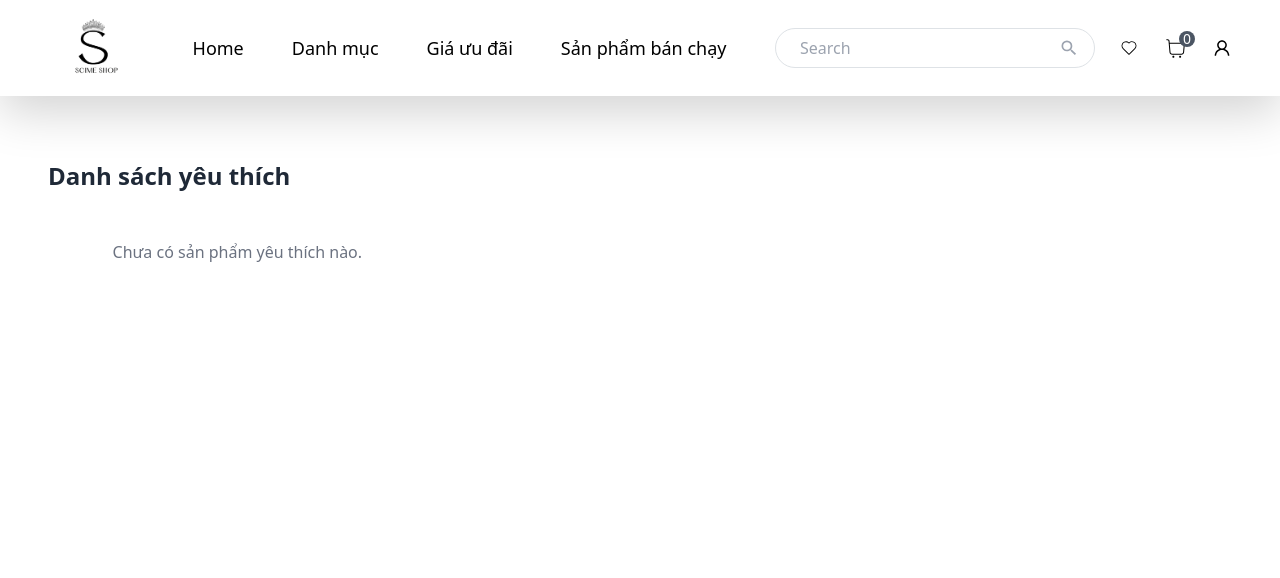
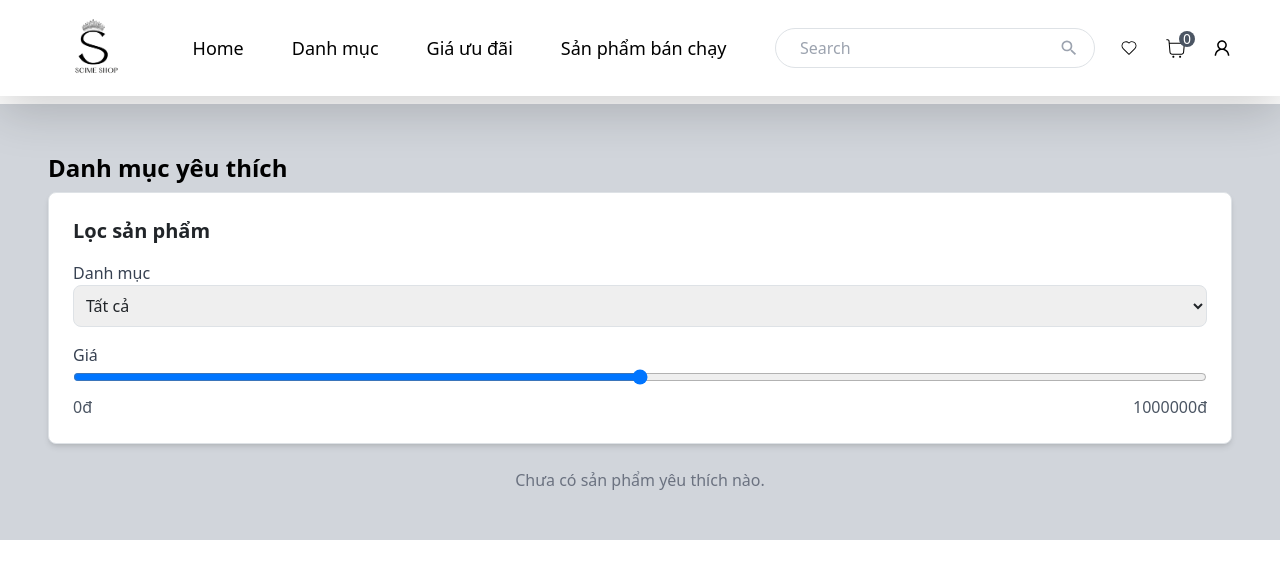
Before and after one commit to nguyen-huu-thang/shop-frontend, a React (Create React App) app: page /love in a window 1280 px wide. Shown: the top 578 px of the page. Built offline with nearby package versions, Linux system fonts and the light colour scheme.

Commit message:
update một số thiết kế trang yêu thích, xây dựng component bộ lọc filter sản phẩm

```diff
--- /dev/null
+++ b/src/components/filter.js
@@ -0,0 +1,63 @@
+import React, { useState } from 'react';
+
+const Filter = ({ categories, onFilterChange }) => {
+  const [selectedCategory, setSelectedCategory] = useState('');
+  const [priceRange, setPriceRange] = useState([0, 1000000]);
+
+  // Hàm xử lý khi thay đổi category
+  const handleCategoryChange = (event) => {
+    const value = event.target.value;
+    setSelectedCategory(value);
+    onFilterChange(value, priceRange);
+  };
+
+  // Hàm xử lý khi thay đổi giá
+  const handlePriceChange = (event) => {
+    const value = event.target.value.split(',').map(Number);
+    setPriceRange(value);
+    onFilterChange(selectedCategory, value);
+  };
+
+  return (
+    <div className="p-4 border rounded-lg shadow-md mb-4 bg-white">
+      <h3 className="text-xl font-semibold mb-3">Lọc sản phẩm</h3>
+
+      {/* Lọc theo Category */}
+      <div className="mb-3">
+        <label htmlFor="category" className="block text-gray-700 font-medium">Danh mục</label>
+        <select
+          id="category"
+          value={selectedCategory}
+          onChange={handleCategoryChange}
+          className="w-full p-2 border rounded-lg"
+        >
+          <option value="">Tất cả</option>
+          {categories.map((category) => (
+            <option key={category} value={category}>{category}</option>
+          ))}
+        </select>
+      </div>
+
+      {/* Lọc theo giá */}
+      <div>
+        <label htmlFor="price" className="block text-gray-700 font-medium">Giá</label>
+        <input
+          type="range"
+          id="price"
+          min="0"
+          max="1000000"
+          step="10000"
+          value={priceRange.join(',')}
+          onChange={handlePriceChange}
+          className="w-full"
+        />
+        <div className="flex justify-between text-gray-600 mt-1">
+          <span>{priceRange[0]}đ</span>
+          <span>{priceRange[1]}đ</span>
+        </div>
+      </div>
+    </div>
+  );
+};
+
+export default Filter;
--- a/src/components/lovecart.js
+++ b/src/components/lovecart.js
@@ -1,24 +1,47 @@
 import React from 'react';
 import { Link } from 'react-router-dom';
+import { FaShareSquare } from "react-icons/fa";
 
 const LoveCart = ({ data, onRemove }) => {
   return (
-    <div className="border p-4 rounded-lg shadow-md hover:shadow-lg transition">
-      <img src={data.interfaceImage} alt={data.name} className="w-full h-48 object-cover mb-4 rounded-lg" />
-      <h3 className="text-xl font-bold text-gray-800">{data.name}</h3>
-      <p className="text-gray-500">{data.description}</p>
-      <p className="text-red-500 font-semibold">{data.price}đ</p>
+    <div className="border p-2 my-2 hover:shadow-lg transition w-full bg-white">
+      {/* Khung chứa thông tin sản phẩm */}
+      <div className="flex space-x-4 justify-between">
+        <Link to={`/${data.slug}`} className='flex items-center'>
+          {/* Ảnh sản phẩm */}
+          <img
+            src={data.interfaceImage}
+            alt={data.name}
+            className="w-16 h-16 object-cover rounded-lg"
+          />
+          {/* Thông tin sản phẩm */}
+          <div className="flex-1">
+            {/* Tên sản phẩm */}
+            <h3 className="text-xl font-bold text-gray-800">{data.name}</h3>
 
-      <div className="flex justify-between items-center mt-4">
-        <Link to={`/${data.slug}`} className="text-blue-600 hover:underline">Chi tiết</Link>
-        <button
-          onClick={() => onRemove(data.id)}
-          className="bg-red-500 text-white px-4 py-2 rounded-lg hover:bg-red-600">
-          Xóa khỏi yêu thích
-        </button>
+            {/* Phân loại sản phẩm */}
+            <p className="text-gray-600">{data.category}</p>
+          </div>
+        </Link>
+
+        {/* Thao tác xóa sản phẩm */}
+        <div className="flex space-x-2 my-2">
+          {/* Button chia sẻ */}
+          <button
+            className="bg-blue-500 text-white px-4 py-1 rounded-lg flex items-center hover:bg-blue-600"
+          >
+            <FaShareSquare className="mr-2" /> Chia sẻ
+          </button>
+
+          {/* Button xóa */}
+          <button
+            onClick={() => onRemove(data.id)}
+            className="bg-red-500 text-white px-4 py-1 rounded-lg hover:bg-red-600">
+            Xóa khỏi yêu thích
+          </button>
+        </div>
       </div>
     </div>
   );
 };
-
 export default LoveCart;
--- a/src/pages/cart.js
+++ b/src/pages/cart.js
@@ -74,7 +74,7 @@ const Cart = () => {
             <table className="w-full table-auto text-left">
               <thead>
                 <tr className="bg-gray-200">
-                  <th className="px-4 py-2">Tên sản phẩm</th>
+                  <th className="px-4 py-2">Sản phẩm</th>
                   <th className="px-4 py-2">Giá</th>
                   <th className="px-4 py-2">Số lượng</th>
                   <th className="px-4 py-2">Tổng tiền</th>
@@ -89,7 +89,14 @@ const Cart = () => {
                     const totalPrice = product.price * item.quantity;
                     return (
                       <tr key={item.productId} className="border-b">
-                        <td className="px-4 py-2">{product.name}</td>
+                        <Link to={`/${product.slug}`}>
+                        <td className="px-4 py-2 flex items-center cursor-pointer">
+                            {/* Hiển thị ảnh sản phẩm */}
+                            <img src={product.interfaceImage} alt={product.name} className="w-12 h-12 object-cover mr-4" />
+                            {/* Hiển thị tên sản phẩm */}
+                            <span>{product.name}</span>
+                        </td>
+                        </Link>
                         <td className="px-4 py-2">{product.price} $</td>
                         <td className="px-4 py-2">
                           <div className="flex items-center space-x-2">
--- a/src/pages/love.js
+++ b/src/pages/love.js
@@ -1,9 +1,10 @@
-import React from 'react';
+import React, {useState} from 'react';
 import { useSelector, useDispatch } from 'react-redux';
 import { removeFromLove } from '../redux/loveSlice';
 import { products } from '../product';
 import LoveCart from '../components/lovecart';
 import Navbar from '../components/navbar';
+import Filter from '../components/filter';
 const Love = () => {
   // Lấy danh sách sản phẩm yêu thích từ Redux store
   const lovedItems = useSelector((store) => store.love.items);
@@ -13,6 +14,7 @@ const Love = () => {
     lovedItems.some(lovedItem => lovedItem.productId === product.id)
   );
 
+  const [filteredProducts, setFilteredProducts] = useState(lovedProducts); // Lưu danh sách sản phẩm đã lọc
   const dispatch = useDispatch();
 
   // Hàm xử lý xóa sản phẩm khỏi yêu thích
@@ -20,16 +22,38 @@ const Love = () => {
     dispatch(removeFromLove({ productId }));
   };
 
+  const handleFilterChange = (category, priceRange) => {
+    let filtered = lovedProducts;
+
+    // Lọc theo category
+    if (category) {
+      filtered = filtered.filter(product => product.category === category);
+    }
+
+    // Lọc theo giá
+    filtered = filtered.filter(product =>
+      product.price >= priceRange[0] && product.price <= priceRange[1]
+    );
+
+    // Cập nhật sản phẩm sau khi lọc
+    setFilteredProducts(filtered);
+  };
+
   return (
     <div>
       <Navbar />
-      <div className="container mx-auto p-5 bg-white mb-5 mt-3">
-        <h2 className="text-2xl font-bold text-gray-800 mb-5">Danh sách yêu thích</h2>
-        <div className="grid grid-cols-3 gap-4">
-          {lovedProducts.length === 0 ? (
+      <div className="container mx-auto p-5 bg-gray-300 mb-2 mt-2 flex-1">
+        <h2 className="text-2xl font-bold text-black mb-2">Danh mục yêu thích</h2>
+        <Filter
+          categories={['fashion', 'shoes-bags', 'electronics']} // Ví dụ, bạn có thể lấy danh sách categories từ dữ liệu sản phẩm
+          onFilterChange={handleFilterChange}
+        />
+
+        <div className="grid grid-cols-1">
+          {filteredProducts.length === 0 ? (
             <p className="text-center text-gray-500">Chưa có sản phẩm yêu thích nào.</p>
           ) : (
-            lovedProducts.map((product) => (
+            filteredProducts.map((product) => (
               <LoveCart
                 key={product.id}
                 data={product}
```
